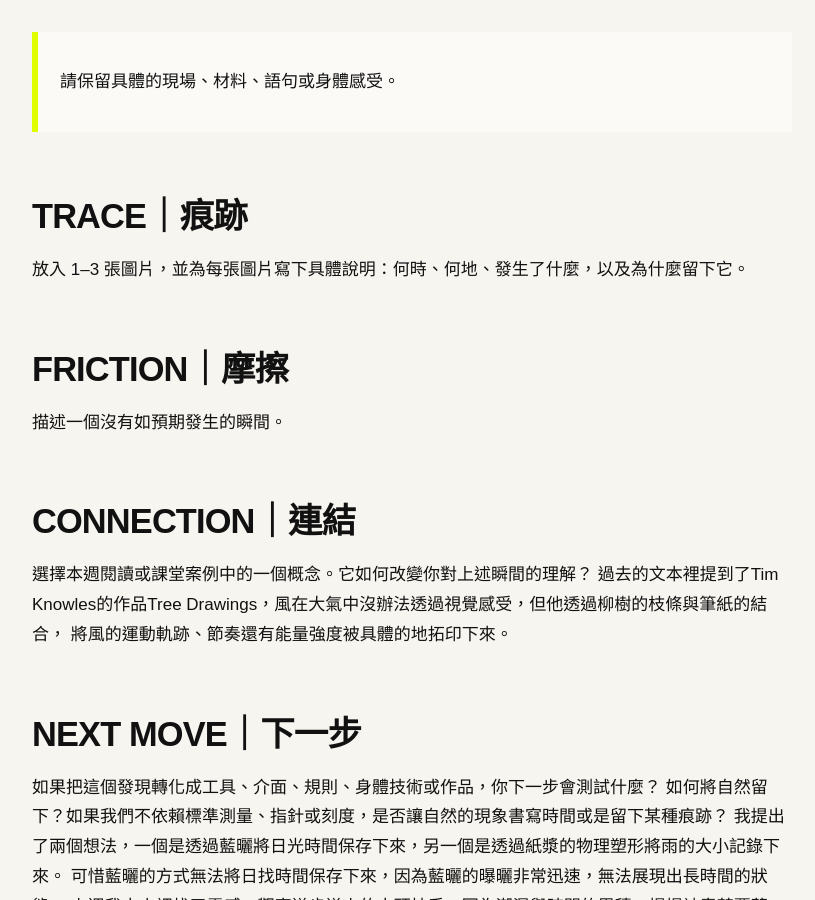
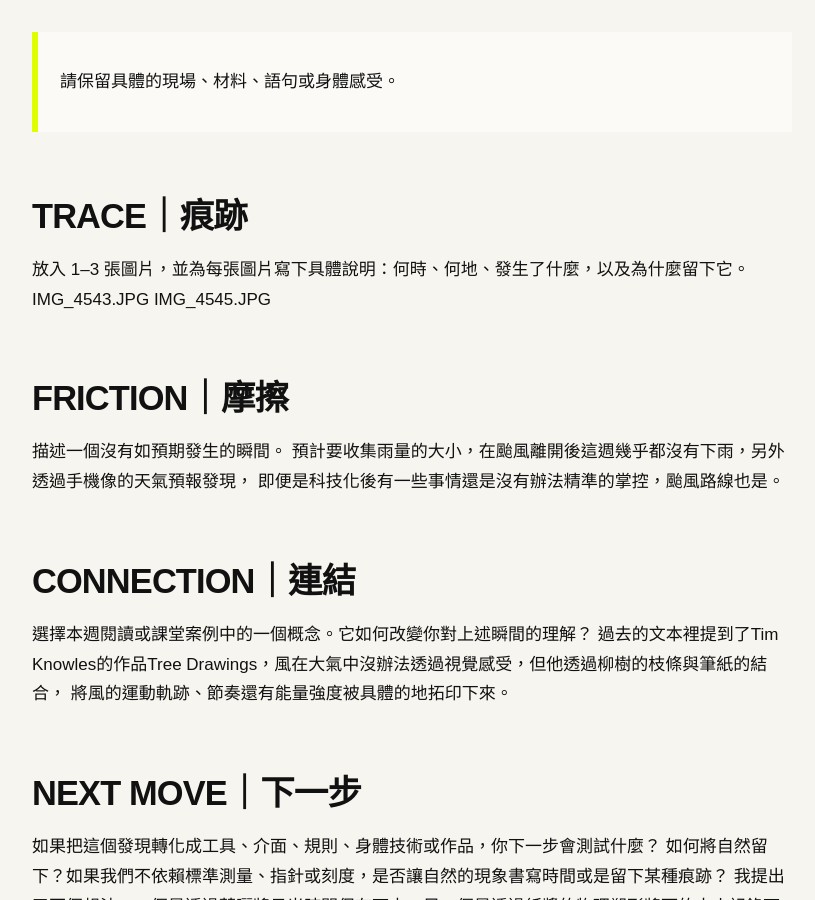
Before and after one commit to yunjiajang/fieldworkarchive, a Jekyll site: the page built from weeks/week-07.md, in a window 1280 px wide and 900 px high, scrolled down 342 px. Shown: the whole window, without its empty margins (48-863 px from the left). Built offline with Jekyll 4.4.1, drawn with Linux system fonts in a browser that asks for light colours.

Commit message:
Update week-07.md

```diff
--- a/weeks/week-07.md
+++ b/weeks/week-07.md
@@ -12,10 +12,14 @@ permalink: /weeks/week-07/
 ## TRACE｜痕跡
 
 放入 1–3 張圖片，並為每張圖片寫下具體說明：何時、何地、發生了什麼，以及為什麼留下它。
+IMG_4543.JPG
+IMG_4545.JPG
 
 ## FRICTION｜摩擦
 
 描述一個沒有如預期發生的瞬間。
+預計要收集雨量的大小，在颱風離開後這週幾乎都沒有下雨，另外透過手機像的天氣預報發現，
+即便是科技化後有一些事情還是沒有辦法精準的掌控，颱風路線也是。
 
 ## CONNECTION｜連結
 
```
